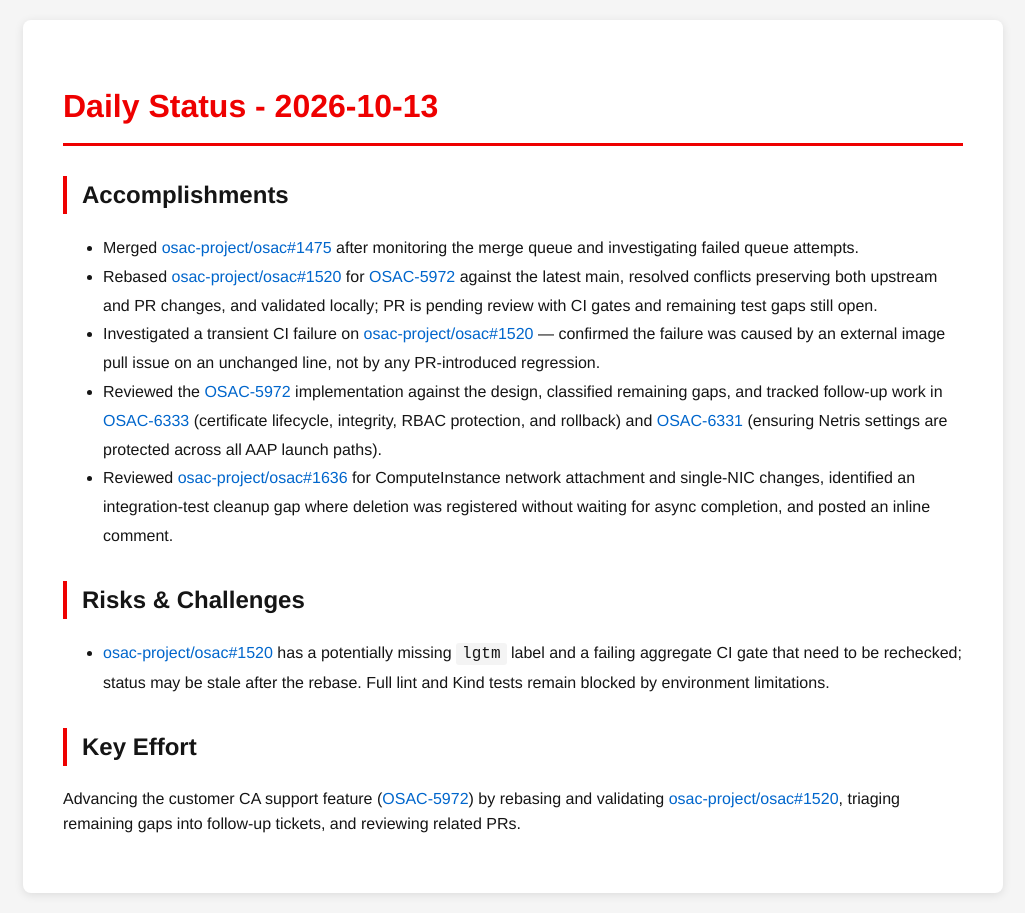
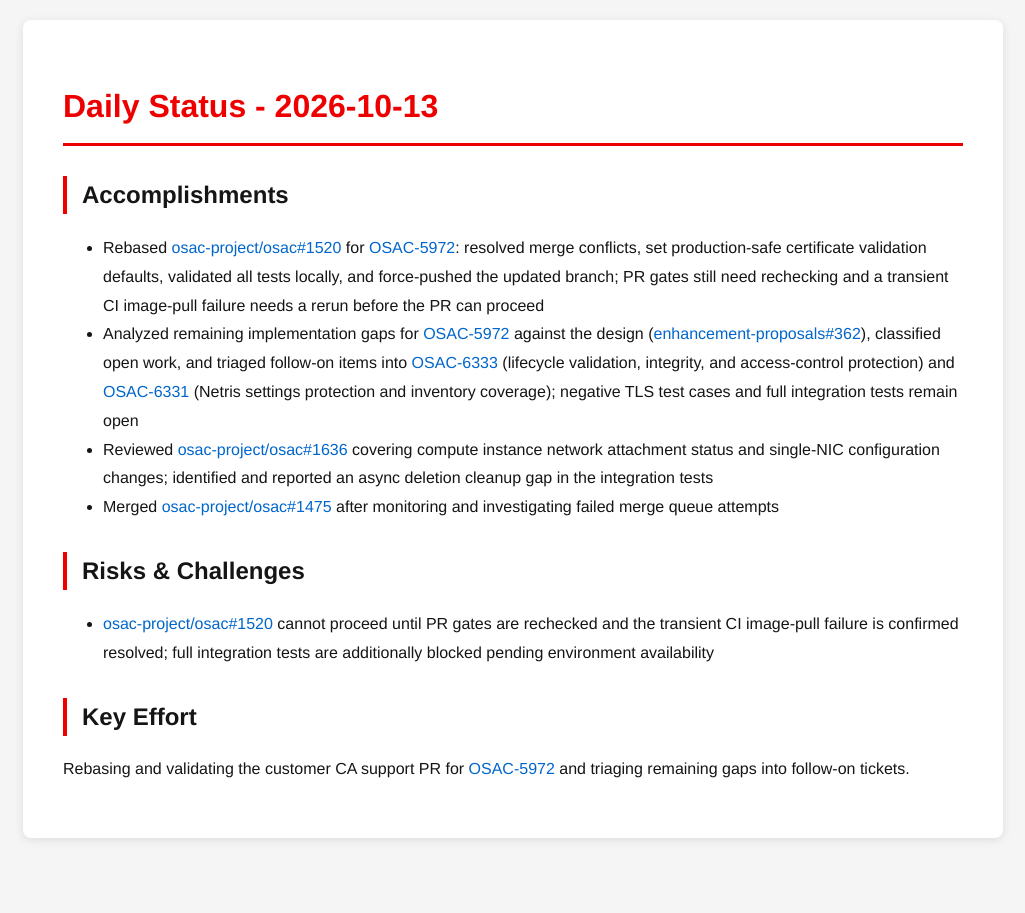
Before and after one commit to tzvatot/daily-status, a Jekyll site: the page built from 2026-10-13.md, in a window 1280 px wide. Shown: the whole page, without its empty margins (127-1152 px from the left). Built offline with Jekyll 4.4.1, drawn with Linux system fonts in a browser that asks for light colours.

Commit message:
Daily status update - 2026-10-13

```diff
--- a/2026-10-13.md
+++ b/2026-10-13.md
@@ -7,14 +7,13 @@ date: 2026-10-13
 # Daily Status - 2026-10-13
 
 ## Accomplishments
-- Merged [osac-project/osac#1475](https://github.com/osac-project/osac/pull/1475) after monitoring the merge queue and investigating failed queue attempts.
-- Rebased [osac-project/osac#1520](https://github.com/osac-project/osac/pull/1520) for [OSAC-5972](https://redhat.atlassian.net/browse/OSAC-5972) against the latest main, resolved conflicts preserving both upstream and PR changes, and validated locally; PR is pending review with CI gates and remaining test gaps still open.
-- Investigated a transient CI failure on [osac-project/osac#1520](https://github.com/osac-project/osac/pull/1520) — confirmed the failure was caused by an external image pull issue on an unchanged line, not by any PR-introduced regression.
-- Reviewed the [OSAC-5972](https://redhat.atlassian.net/browse/OSAC-5972) implementation against the design, classified remaining gaps, and tracked follow-up work in [OSAC-6333](https://redhat.atlassian.net/browse/OSAC-6333) (certificate lifecycle, integrity, RBAC protection, and rollback) and [OSAC-6331](https://redhat.atlassian.net/browse/OSAC-6331) (ensuring Netris settings are protected across all AAP launch paths).
-- Reviewed [osac-project/osac#1636](https://github.com/osac-project/osac/pull/1636) for ComputeInstance network attachment and single-NIC changes, identified an integration-test cleanup gap where deletion was registered without waiting for async completion, and posted an inline comment.
+- Rebased [osac-project/osac#1520](https://github.com/osac-project/osac/pull/1520) for [OSAC-5972](https://redhat.atlassian.net/browse/OSAC-5972): resolved merge conflicts, set production-safe certificate validation defaults, validated all tests locally, and force-pushed the updated branch; PR gates still need rechecking and a transient CI image-pull failure needs a rerun before the PR can proceed
+- Analyzed remaining implementation gaps for [OSAC-5972](https://redhat.atlassian.net/browse/OSAC-5972) against the design ([enhancement-proposals#362](https://github.com/osac-project/enhancement-proposals/pull/362)), classified open work, and triaged follow-on items into [OSAC-6333](https://redhat.atlassian.net/browse/OSAC-6333) (lifecycle validation, integrity, and access-control protection) and [OSAC-6331](https://redhat.atlassian.net/browse/OSAC-6331) (Netris settings protection and inventory coverage); negative TLS test cases and full integration tests remain open
+- Reviewed [osac-project/osac#1636](https://github.com/osac-project/osac/pull/1636) covering compute instance network attachment status and single-NIC configuration changes; identified and reported an async deletion cleanup gap in the integration tests
+- Merged [osac-project/osac#1475](https://github.com/osac-project/osac/pull/1475) after monitoring and investigating failed merge queue attempts
 
 ## Risks & Challenges
-- [osac-project/osac#1520](https://github.com/osac-project/osac/pull/1520) has a potentially missing `lgtm` label and a failing aggregate CI gate that need to be rechecked; status may be stale after the rebase. Full lint and Kind tests remain blocked by environment limitations.
+- [osac-project/osac#1520](https://github.com/osac-project/osac/pull/1520) cannot proceed until PR gates are rechecked and the transient CI image-pull failure is confirmed resolved; full integration tests are additionally blocked pending environment availability
 
 ## Key Effort
-Advancing the customer CA support feature ([OSAC-5972](https://redhat.atlassian.net/browse/OSAC-5972)) by rebasing and validating [osac-project/osac#1520](https://github.com/osac-project/osac/pull/1520), triaging remaining gaps into follow-up tickets, and reviewing related PRs.
+Rebasing and validating the customer CA support PR for [OSAC-5972](https://redhat.atlassian.net/browse/OSAC-5972) and triaging remaining gaps into follow-on tickets.
```
